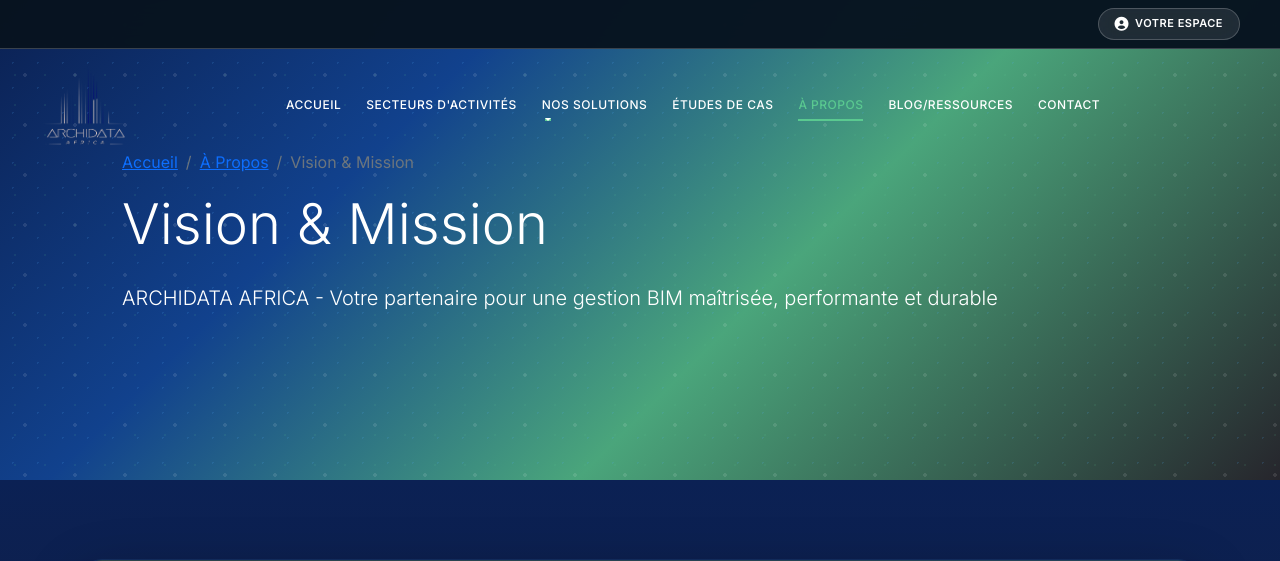
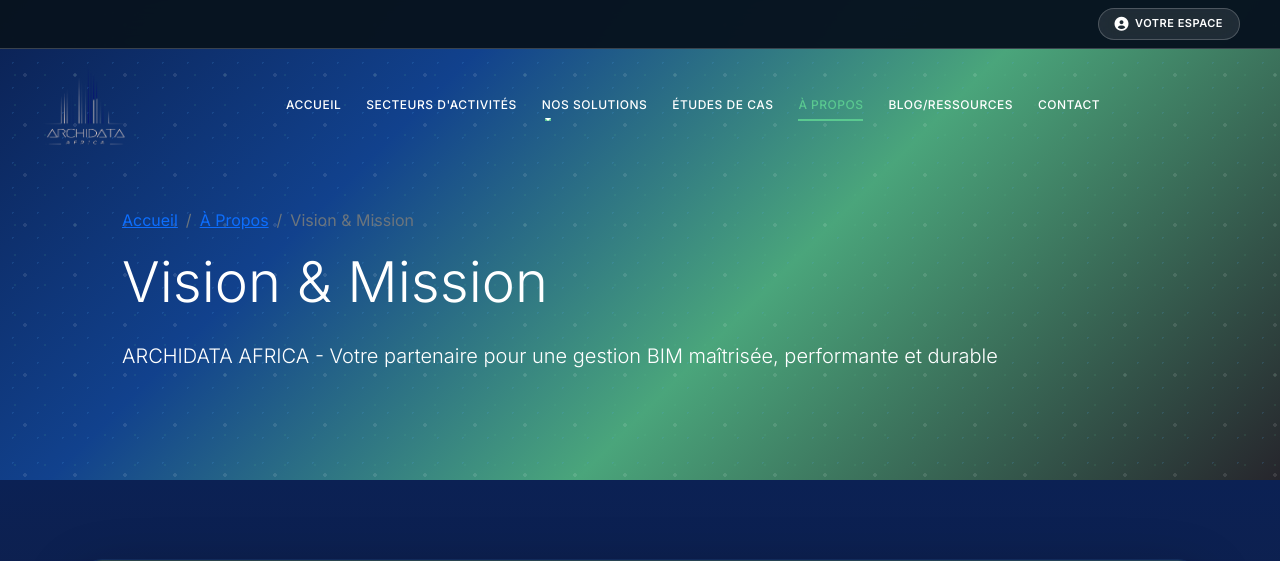
Before and after one commit to Webcinq/archidata-group, a Laravel app: page /a-propos in a window 1280 px wide. Shown: the top 561 px of the page. Run offline with Laravel 12, Linux system fonts and the light colour scheme; parts of the project's set-up code (start-up, migrations or seed data) failed here and were passed over; some libraries are stand-ins or nearby versions.

Commit message:
add margin to the singles pages

```diff
--- a/resources/views/a-propos.blade.php
+++ b/resources/views/a-propos.blade.php
@@ -152,9 +152,9 @@
 
 <!-- Hero Section -->
 <div class="about-hero">
-    <div class="container">
+    <div class="container" style="margin-top: 116px">
         <div class="hero-content">
-            <nav aria-label="breadcrumb">
+            <nav  aria-label="breadcrumb">
                 <ol class="breadcrumb">
                     <li class="breadcrumb-item"><a href="{{ route('index') }}">Accueil</a></li>
                     <li class="breadcrumb-item"><a href="{{ route('a-propos') }}">À Propos</a></li>
--- a/resources/views/blog-detail.blade.php
+++ b/resources/views/blog-detail.blade.php
@@ -43,7 +43,7 @@
         }
     </style>
     <div class="container-fluid page-header mb-5 py-5">
-        <div class="container">
+        <div class="container" style="margin-top: 116px;">
             <h1 class="display-3 text-white mb-3 animated slideInDown">Nos Services</h1>
             <nav aria-label="breadcrumb animated slideInDown">
                 <ol class="breadcrumb text-uppercase">
--- a/resources/views/blog-ressources.blade.php
+++ b/resources/views/blog-ressources.blade.php
@@ -81,7 +81,7 @@
 
 <!-- Hero Section -->
 <div class="blog-hero">
-    <div class="container">
+    <div class="container" style="margin-top: 116px;">
         <div class="hero-content">
             <nav aria-label="breadcrumb">
                 <ol class="breadcrumb">
--- a/resources/views/etudes-cas.blade.php
+++ b/resources/views/etudes-cas.blade.php
@@ -95,9 +95,9 @@
 
 <!-- Hero Section -->
 <div class="cases-hero">
-    <div class="container">
+    <div class="container" style="margin-top: 116px">
         <div class="hero-content">
-            <nav aria-label="breadcrumb">
+            <nav  aria-label="breadcrumb">
                 <ol class="breadcrumb">
                     <li class="breadcrumb-item"><a href="{{ route('index') }}">Accueil</a></li>
                     <li class="breadcrumb-item active">Études de Cas</li>
--- a/resources/views/secteurs.blade.php
+++ b/resources/views/secteurs.blade.php
@@ -78,7 +78,7 @@
 
 <!-- Hero Section -->
 <div class="secteurs-hero">
-    <div class="container">
+    <div class="container" style="margin-top: 116px;">
         <div class="hero-content">
             <nav aria-label="breadcrumb">
                 <ol class="breadcrumb">
```
